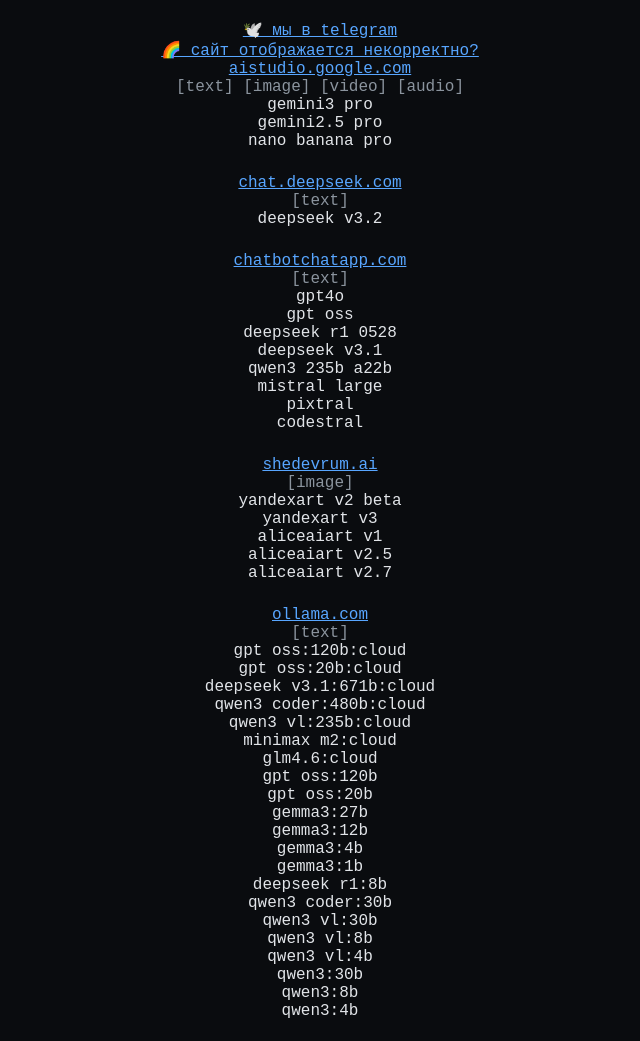
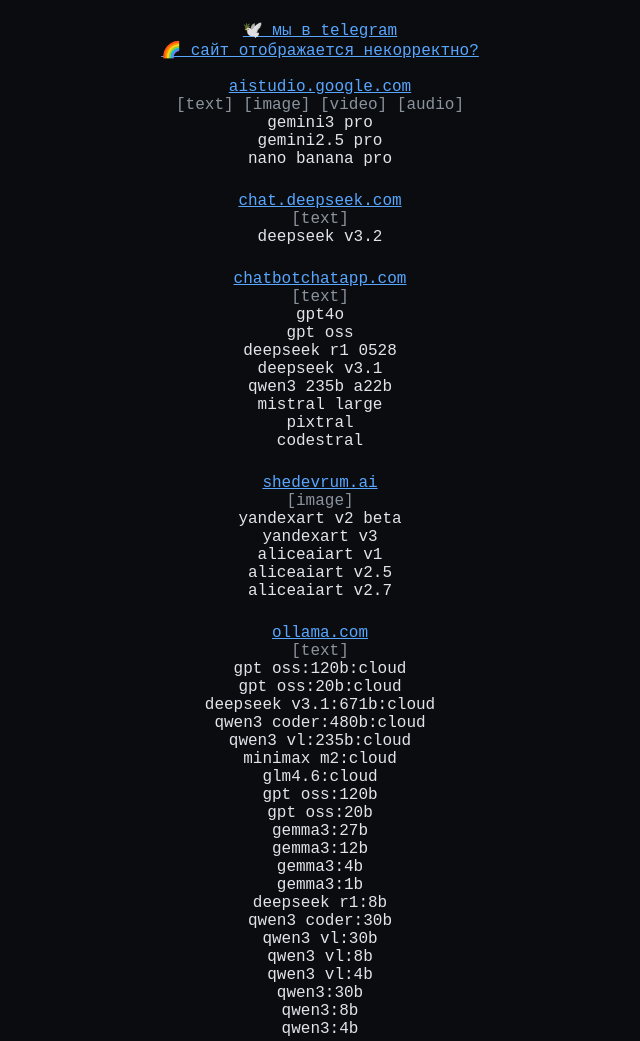
Before and after one commit to saltstudiohead/ai, a plain HTML site: page index.html in a window 1280 px wide. Shown: the top 1041 px of the page, without its empty margins (320-960 px from the left). Drawn offline with Linux system fonts and the light colour scheme.

Commit message:
Update index.html

```diff
--- a/index.html
+++ b/index.html
@@ -45,7 +45,7 @@
 <pre>
 
 <a href="https://t.me/saltnetwork" target="_blank" rel="noreferrer">🕊️ мы в telegram</a>
-<a href="https://1drv.ms/t/c/e3a3d40478c0af79/IQDbrFJ2_FcZSbJUbrz1bTH_AWHld9kWFDHSkXkfifW0t7M" target="_blank" rel="noreferrer">🌈 сайт отображается некорректно?</a>
+<a href="https://1drv.ms/t/c/e3a3d40478c0af79/IQDbrFJ2_FcZSbJUbrz1bTH_AWHld9kWFDHSkXkfifW0t7M" target="_blank" rel="noreferrer">🌈 сайт отображается некорректно?<br><br></a>
 
 <a href="https://aistudio.google.com/" target="_blank" rel="noreferrer">aistudio.google.com</a>
 <span class="tags">[text] [image] [video] [audio]</span>
```
